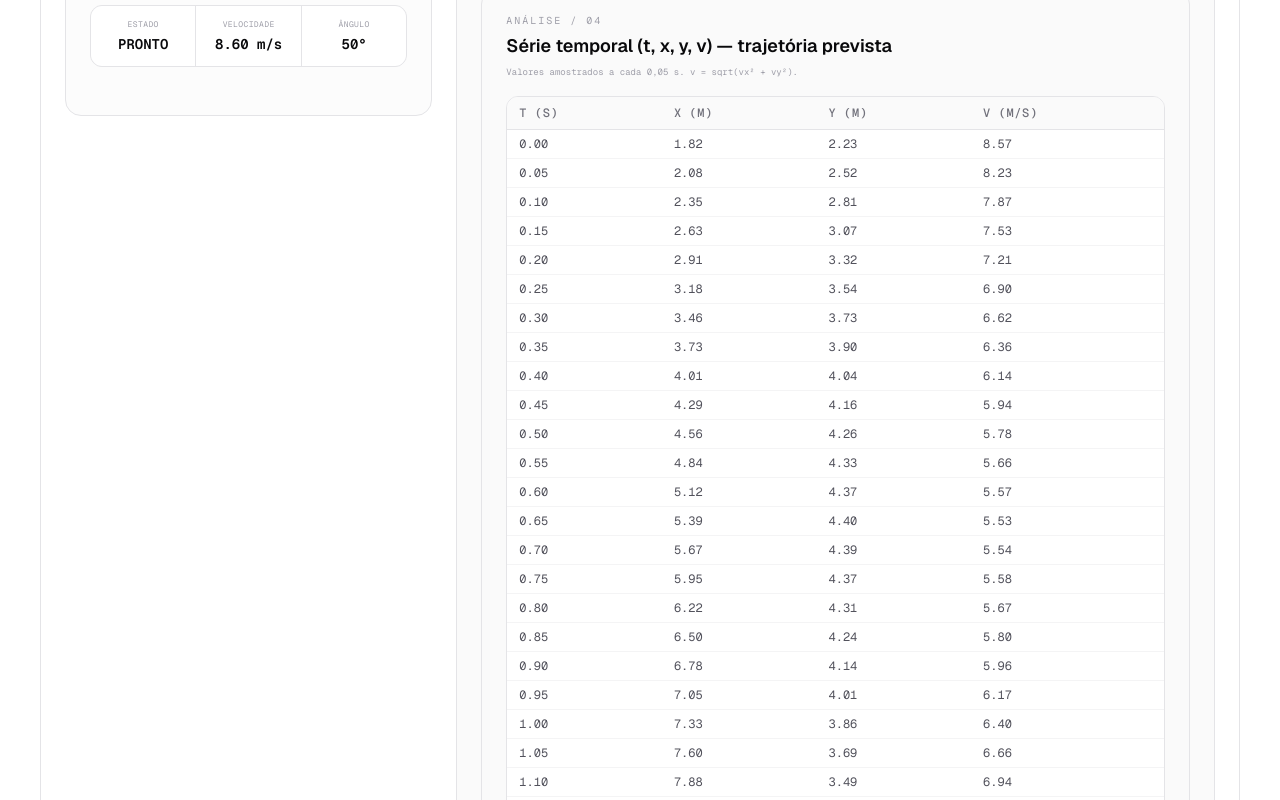
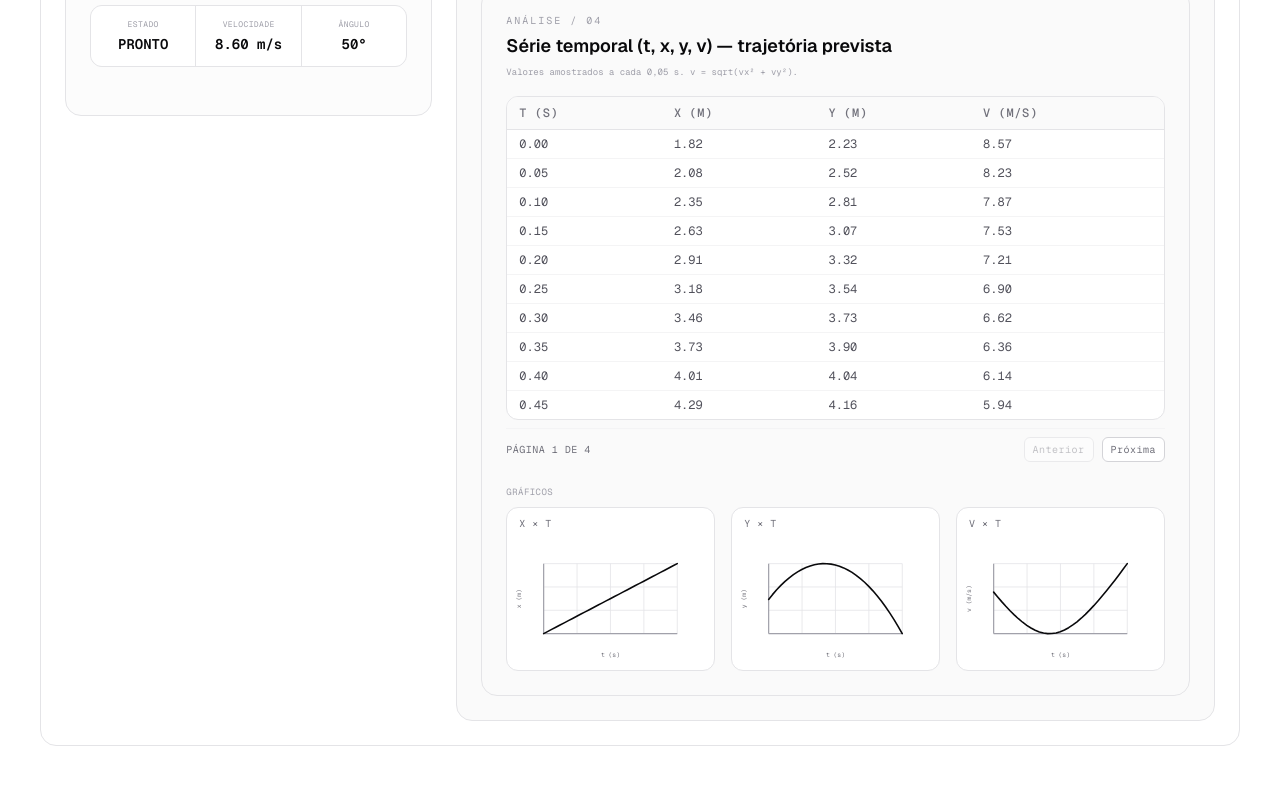
Before and after one commit to joziasmartini/math, a Next.js app: page / in a window 1280 px wide. Shown: the part 1280-2080 px from the top of the page. Built offline with nearby package versions, Linux system fonts and the light colour scheme.

Commit message:
Paginate time series table (10 per page)

```diff
--- a/components/BasketballLab.tsx
+++ b/components/BasketballLab.tsx
@@ -242,6 +242,7 @@ export default function BasketballLab() {
   const [ended, setEnded] = useState(false);
   const [animating, setAnimating] = useState(false);
   const [showTrajectory, setShowTrajectory] = useState(false);
+  const [tablePage, setTablePage] = useState(0);
 
   const simRef = useRef<Sim>(createSim({ vx: 0, vy: 0 }));
   const rafRef = useRef<number | null>(null);
@@ -291,6 +292,10 @@ export default function BasketballLab() {
     }
     return rows;
   }, [preview]);
+
+  useEffect(() => {
+    setTablePage(0);
+  }, [preview, vx, vy]);
 
   useEffect(() => () => {
     if (rafRef.current !== null) cancelAnimationFrame(rafRef.current);
@@ -673,8 +678,14 @@ export default function BasketballLab() {
                       </td>
                     </tr>
                   ) : (
-                    predictedTable.map((p, i) => (
-                      <tr key={i}>
+                    (() => {
+                      const pageSize = 10;
+                      const totalPages = Math.ceil(predictedTable.length / pageSize);
+                      const page = Math.min(tablePage, totalPages - 1);
+                      const start = page * pageSize;
+                      const pageRows = predictedTable.slice(start, start + pageSize);
+                      return pageRows.map((p, i) => (
+                        <tr key={start + i}>
                           <td className="px-3 py-1.5 text-zinc-600">
                             {p.t.toFixed(2)}
                           </td>
@@ -688,13 +699,47 @@ export default function BasketballLab() {
                             {p.v.toFixed(2)}
                           </td>
                         </tr>
-                    ))
+                      ));
+                    })()
                   )}
                 </tbody>
               </table>
             </div>
 
             {predictedTable.length > 0 && (
+              <>
+                <div className="mt-2 flex items-center justify-between border-t border-zinc-100 pt-2 font-mono text-[10px] uppercase tracking-wider text-zinc-500">
+                  <span>
+                    Página {Math.min(tablePage + 1, Math.ceil(predictedTable.length / 10))} de{" "}
+                    {Math.max(1, Math.ceil(predictedTable.length / 10))}
+                  </span>
+                  <div className="flex gap-2">
+                    <button
+                      onClick={() => setTablePage((p) => Math.max(0, p - 1))}
+                      disabled={tablePage === 0}
+                      className="rounded-md border border-zinc-300 bg-white px-2 py-1 disabled:cursor-not-allowed disabled:opacity-40"
+                    >
+                      Anterior
+                    </button>
+                    <button
+                      onClick={() =>
+                        setTablePage((p) =>
+                          Math.min(
+                            Math.ceil(predictedTable.length / 10) - 1,
+                            p + 1,
+                          ),
+                        )
+                      }
+                      disabled={
+                        tablePage >= Math.ceil(predictedTable.length / 10) - 1
+                      }
+                      className="rounded-md border border-zinc-300 bg-white px-2 py-1 disabled:cursor-not-allowed disabled:opacity-40"
+                    >
+                      Próxima
+                    </button>
+                  </div>
+                </div>
+
                 <div className="mt-6 space-y-4">
                   <div className="mb-2 font-mono text-[9px] uppercase tracking-wider text-zinc-400">
                     Gráficos
@@ -726,6 +771,7 @@ export default function BasketballLab() {
                     />
                   </div>
                 </div>
+              </>
             )}
           </div>
         </div>
```
Lines whose indentation alone changed are shown as unchanged.
